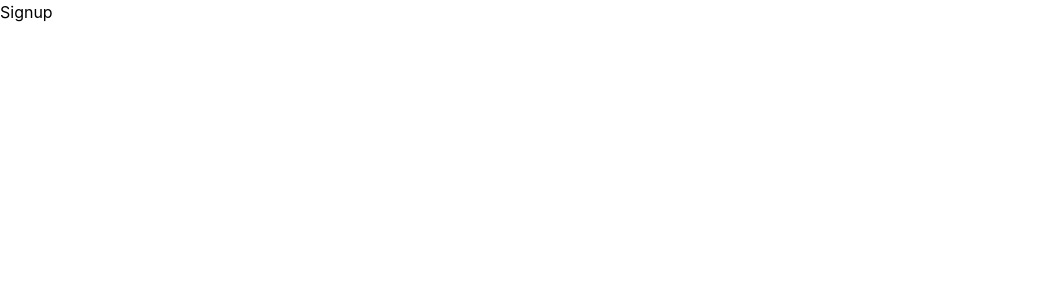
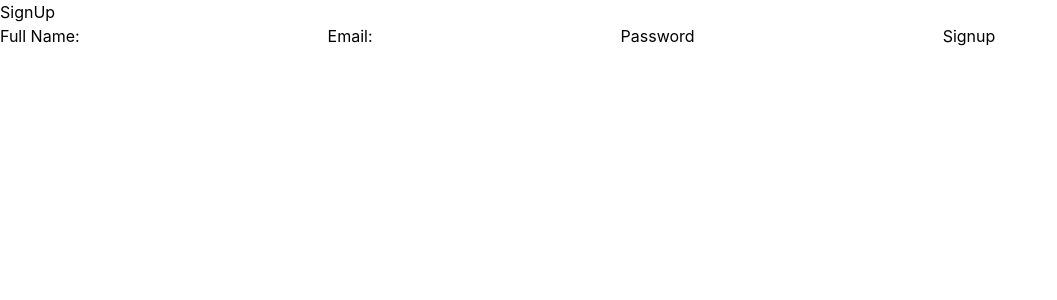
Before and after one commit to aditya265254/authentication-frontend, a React (Vite) app: page /signup in a window 1280 px wide. Shown: the top 300 px of the page, without its empty margins (0-1057 px from the left). Built offline with nearby package versions, Linux system fonts and the light colour scheme.

Commit message:
Enhance login and signup forms with improved error handling and user feedback

```diff
--- a/src/pages/Login.jsx
+++ b/src/pages/Login.jsx
@@ -15,8 +15,11 @@ const Login = () => {
       localStorage.setItem("token", response.data.data.token)
       navigate('/dashboard')
     } catch (error) {
-      setError(error.response.data.message)
-    }
+    setError({
+        message: error.response?.data?.message || "Something went wrong",
+        statusCode: error.response?.data?.statusCode || error.response?.status
+    })
+}
   }
 
   const hadndleGoogleLogin = () => {
@@ -24,14 +27,14 @@ const Login = () => {
   }
 
   return (
-    <div>
+    <div >
        <button type='button' onClick={hadndleGoogleLogin} >Sigin with google </button>
-      {error && <p>{error}</p>}
+     {error.message && <p>{error.statusCode} — {error.message}</p>}
       <form onSubmit={handleSubmit}>
-        <label htmlFor="">userName or email</label>
-        <input type="text" value={email} onChange={(e) => setEmail(e.target.value)} />
-        <label htmlFor="">password</label>
-        <input type="password" value={password} onChange={(e) => setPassword(e.target.value)} />
+        <label htmlFor="user">userName or email</label>
+        <input type="text" id='user' value={email} onChange={(e) => setEmail(e.target.value)} />
+        <label htmlFor="password">password</label>
+        <input type="password" id='password' value={password} onChange={(e) => setPassword(e.target.value)} />
         <button type='submit' >login</button>
       </form>
     </div>
--- a/src/pages/Signup.jsx
+++ b/src/pages/Signup.jsx
@@ -1,8 +1,42 @@
-import React from 'react'
+import axios from 'axios'
+import React, {  useState } from 'react'
+import { useNavigate } from 'react-router-dom'
 
 const Signup = () => {
+  const [email, setEmail] = useState('')
+  const [fullName, setFullName] = useState('')
+  const [password, setPassword] = useState('')
+  const [error, setError] = useState('')
+  const navigate = useNavigate()
+
+
+  const handleSignUp = async (e) => {
+    e.preventDefault()
+    try {
+      const response = await axios.post("https://authentication-bakend-rclb.onrender.com/api/auth/signup", {fullName, email, password})
+      navigate('/')
+        } catch (error) {
+    setError({
+        message: error.response?.data?.message || "Something went wrong",
+        statusCode: error.response?.data?.statusCode || error.response?.status
+    })
+}
+  }
+
   return (
-    <div>Signup</div>
+    <div>
+      <h1>SignUp</h1>
+      {error.message && <p>{error.statusCode} — {error.message}</p>}
+      <form onSubmit={handleSignUp}>
+        <label htmlFor="fullName">Full Name:</label>
+        <input type="text" id='fullName' value={fullName} onChange={(e) => setFullName(e.target.value)}/>
+        <label htmlFor="email">Email:</label>
+        <input type="text" id='email' value={email} onChange={(e) => setEmail(e.target.value)} />
+        <label htmlFor="password">Password</label>
+        <input type="password" id='password' value={password} onChange={(e) => setPassword(e.target.value)} />
+        <button type='submit'>Signup</button>
+      </form>
+    </div>
   )
 }
 
```
